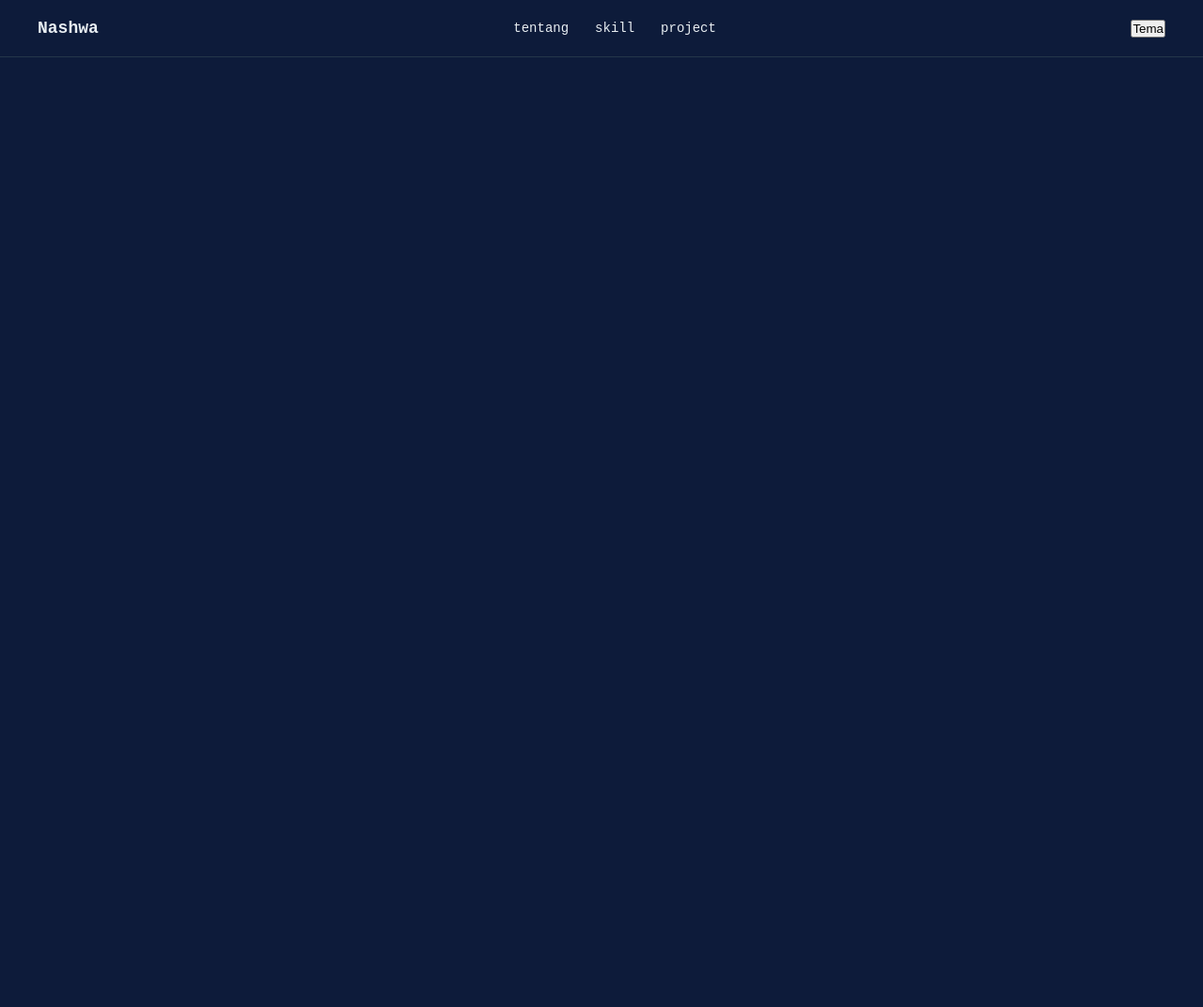
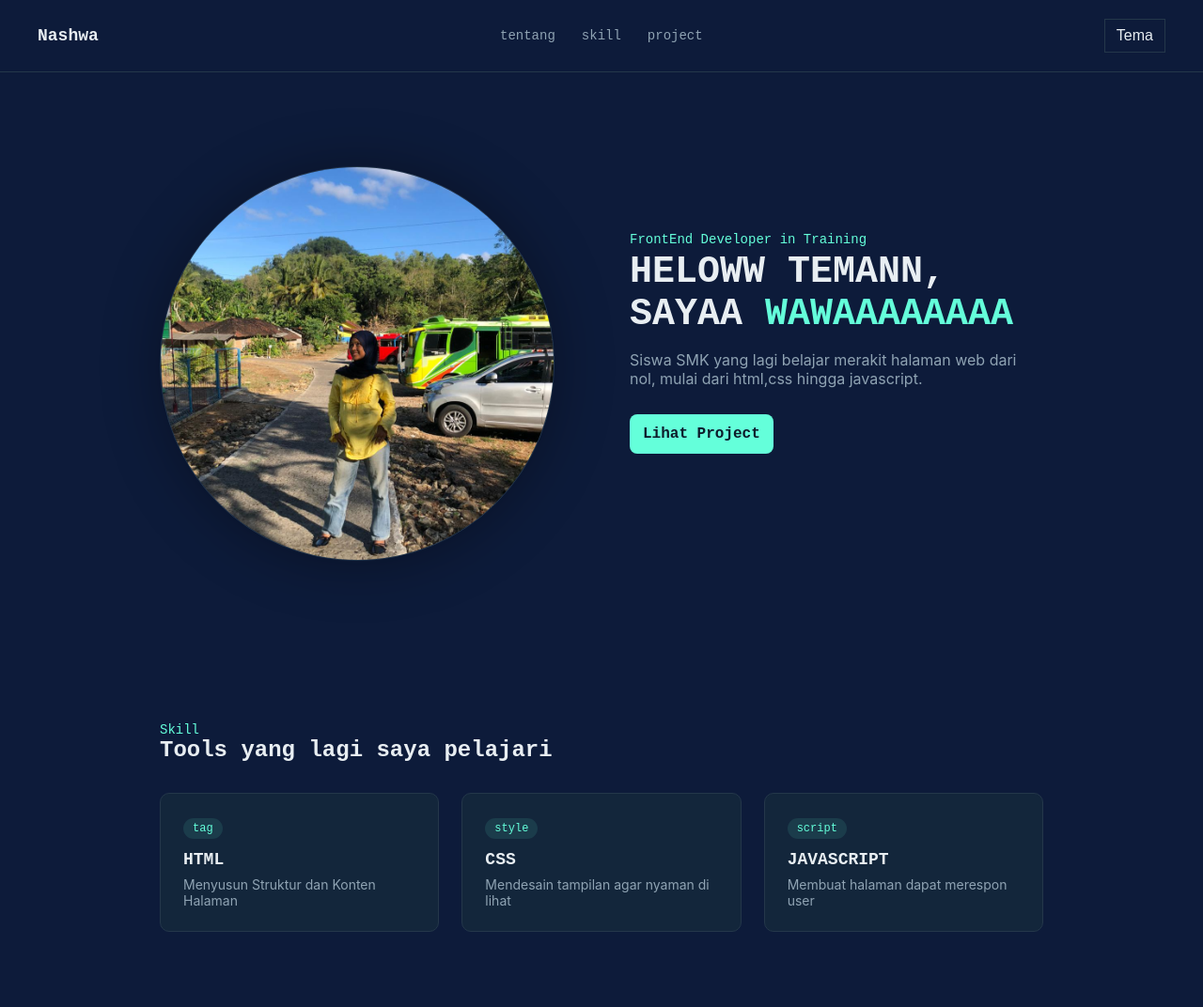
Before and after one commit to nashwawlfj/Nashwa-FE2026, a plain HTML site: page index.html in a window 1280 px wide. Shown: the whole page at 94% size. Before the commit the page ends 800 px from the top, so only its background shows below. Drawn offline with Linux system fonts and the light colour scheme.

Commit message:
first commit

```diff
--- a/index.html
+++ b/index.html
@@ -13,12 +13,51 @@
         </div>
         <nav>
             <ul class="nav-list">
-                <li><href="#">tentang</a></li>
-                <li><href="#">skill</a></li>
-                <li><href="#">project</a></li>
+                <li><a href="#">tentang</a></li>
+                <li><a href="#">skill</a></li>
+                <li><a href="#">project</a></li>
             </ul>
         </nav>
-        <button id="mode/Toggle" aria-label="ganti tema">Tema</button>
+        <button id="modeToggle" aria-label="ganti tema">Tema</button>
     </header>
+
+    <section id="tentang" class="hero">
+        <div class="hero-image">
+            <img src="naswa.jpeg" alt="foto nashwa cantiq">
+        </div>
+        <div class="hero-text">
+            <p class="eyebrow">FrontEnd Developer in Training</p>
+            <h1>HELOWW TEMANN, SAYAA <span class="highlight">WAWAAAAAAAA</span></h1>
+            <p class="subtitle">
+                Siswa SMK yang lagi belajar merakit halaman web dari nol, mulai dari html,css hingga javascript.
+            </p>
+            <a href="project" class="btn-primary">Lihat Project</a>
+        </div>
+    </section>
+
+    <section id="skill" class="skill-section">
+        <p class="eyebrow">Skill</p>
+        <h2>Tools yang lagi saya pelajari</h2>
+        <div class="skill-grid">
+            <div class="skill-card">
+                <span class="skill-tag">tag</span>
+                <h3>HTML</h3>
+                <p>Menyusun Struktur dan Konten Halaman</p>
+            </div>
+            <div class="skill-card">
+                <span class="skill-tag">style</span>
+                <h3>CSS</h3>
+                <p>Mendesain tampilan agar nyaman di lihat</p>
+            </div>
+            <div class="skill-card">
+                <span class="skill-tag">script</span>
+                <h3>JAVASCRIPT</h3>
+                <p>Membuat halaman dapat merespon user</p>
+            </div>
+        </div>
+    </section>
+
+    <script src="srcript.js"></script>
+
 </body>
 </html>
--- /dev/null
+++ b/srcript.js
@@ -0,0 +1,11 @@
+const modeTonggle = document.querySelector("#modeToggle");
+
+modeTonggle.addEventListener("click", function() {
+    document.body.classList.toggle("light");
+
+    if (document.body.classList.contains("light")) {
+        modeTonggle.textContent = "Mode Terang";
+    } else {
+        modeTonggle.textContent = "Mode Gelap";
+    }
+});
--- a/style.css
+++ b/style.css
@@ -2,6 +2,7 @@
     margin: 0;
     padding: 0;
     box-sizing: border-box;
+
 }
 :root { /*ini fungsi nya biar kalo style lainnya sama, gausah bolak balik nulis*/
     --bg: #0d1b3a;
@@ -15,11 +16,11 @@
     --accent-warm: #ffb454;
 }
 
-body-light {
+body.light {
     --bg: #f4f7f6;
-    --bg-elevated: #ffff;
+    --bg-elevated: #ffffff;
     --text: #0d1b2a;
-    --texxt-muted: #4a5c68;
+    --text-muted: #4a5c68;
     --border: #d9e2e3;
 }
 
@@ -45,6 +46,11 @@ body {
 
 h1,h2,h3, .logo{
     font-family: var(--font-mono);
+}
+
+a {
+    text-decoration: none;
+    color: inherit;
 }
 
 .navbar {
@@ -73,11 +79,15 @@ h1,h2,h3, .logo{
 }
 
 .nav-list a {
+    color: var(--text-muted);
+}
+
+.nav-list a:hover {
     color: var(--accent);
     transition: 0.3s;
 }
 
-modeToggle {
+#modeToggle {
     border: 1px solid var(--border);
     background: none;
     color: var(--text);
@@ -85,3 +95,100 @@ modeToggle {
     cursor: pointer;
     font-size: 16px;
 }
+
+/*Hero section style*/
+.hero {
+    display: flex;
+    align-items: center;
+    gap: 60px;
+    padding-top: 100px;
+    flex-wrap: wrap;
+}
+
+.hero-image {
+    flex: 1;
+    min-width: 300px;
+}
+
+.hero-image img {
+    width: 100%;
+    max-width: 420px;
+    aspect-ratio: 1/1;
+    object-fit: cover;
+    border-radius: 360px;
+    border: 1px solid var(--border);
+    box-shadow: 0 2px 60px rgba(0, 0, 0, 0.35);
+}
+
+.hero-text {
+    flex: 1;
+    min-height: 300px;
+}
+
+.hero-text h1 {
+    font-size: 40px;
+    margin: 4px 0 16px;
+}
+
+.highlight {
+    color: var(--accent);
+}
+
+.subtitle {
+    color: var(--text-muted);
+    margin-bottom: 28px;
+    max-width: 420px;
+}
+
+.btn-primary {
+    display: inline-block;
+    background-color: var(--accent);
+    color: #0d1b2a;
+    font-family: var(--font-mono);
+    font-weight: 700;
+    padding: 12px 14px;
+    border-radius: 8px;
+    border: none;
+    cursor: pointer;
+    transition: transform 0.2s;
+}
+
+.btn-primary:hover {
+    transform: translateY(-2px);
+}
+
+/*Section Skill*/
+.skill-grid {
+    display: flex;
+    gap: 24px;
+    margin-top: 32px;
+    flex-wrap: wrap;
+}
+
+.skill-card {
+    flex: 1;
+    min-width: 200px;
+    background-color: var(--bg-elevated);
+    border: 1px solid var(--border);
+    border-radius: 10px;
+    padding: 24px;
+}
+
+.skill-tag {
+    font-family: var(--font-mono);
+    font-size: 12px;
+    color: var(--accent);
+    background: rgb(100,255,218,0.1);
+    padding: 4px 10px;
+    border-radius: 20px;
+}
+
+.skill-card h3 {
+    margin: 16px 0 8px;
+    font-size: 18px;
+}
+
+.skill-card p {
+    color: var(--text-muted);
+    font-size: 14px;
+}
```
Also changed, not shown: naswa.jpeg (added), wawa.jpg (added).
